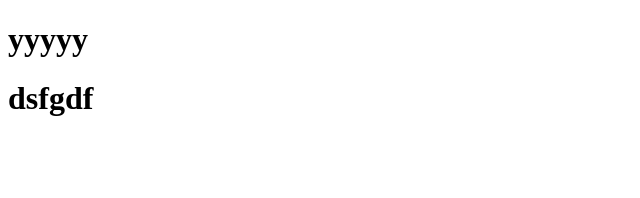
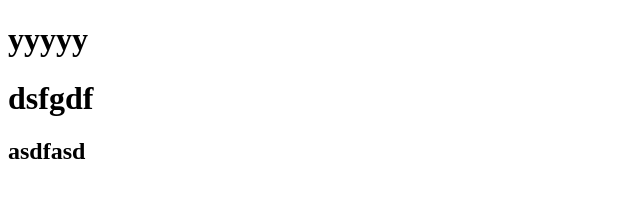
Before and after one commit to LeoAC0/hello-world-typescript_actions, a website: page index.html in a window 1280 px wide. Shown: the whole page, without its empty margins (0-640 px from the left). Drawn offline with Linux system fonts and the light colour scheme.

Commit message:
Y ahora??

```diff
--- a/index.html
+++ b/index.html
@@ -10,6 +10,6 @@
     <h1>dsfgdf</h1>
 
 
-
+    <h2>asdfasd</h2>
 </body>
 </html>
```
